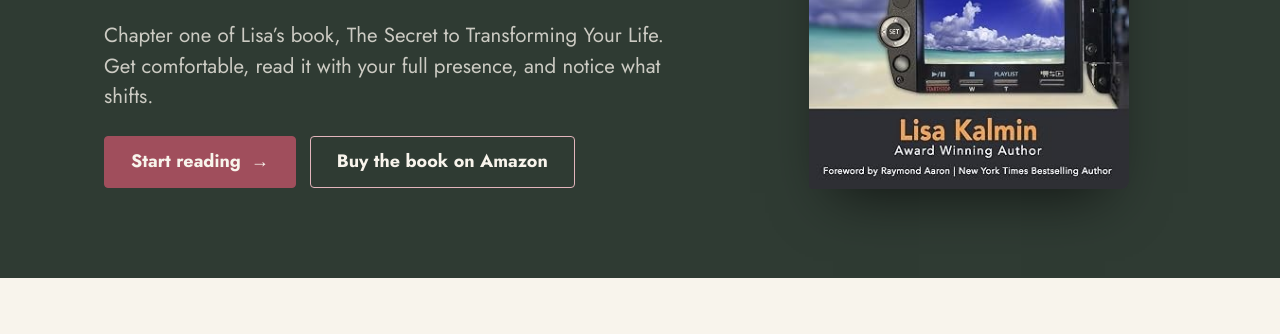
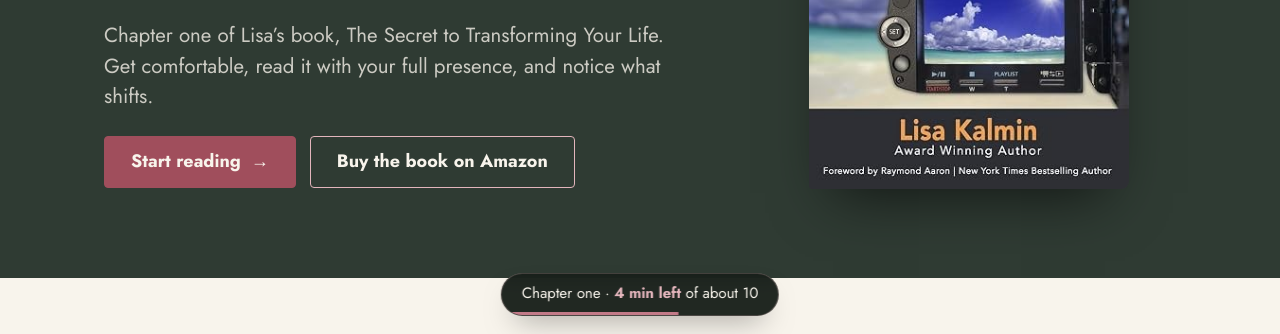
Before and after one commit to kijacreative/lisakalmin, a plain HTML site: page book/chapter-1/index.html in a window 1280 px wide. Shown: the part 466-800 px from the top of the page. Drawn offline with Linux system fonts and the light colour scheme.

Commit message:
Chapter 1: reading length under the title and a floating minutes-left note while reading
Co-Authored-By: Claude Opus 5.5 <noreply@anthropic.com>

```diff
--- a/book/chapter-1/index.html
+++ b/book/chapter-1/index.html
@@ -30,6 +30,13 @@
 .prose blockquote{margin:1.6em 0;padding:4px 0 4px 24px;border-left:3px solid var(--rose-m);font-style:italic;color:var(--forest)}
 .hero .pic{display:flex;justify-content:center}
 @media (max-width:640px){.prose{font-size:18px}}
+.readbar{position:fixed;left:50%;bottom:18px;z-index:30;transform:translate(-50%,16px);opacity:0;pointer-events:none;transition:opacity .25s,transform .25s;background:rgba(20,27,22,.94);-webkit-backdrop-filter:blur(8px);backdrop-filter:blur(8px);color:var(--oat);border:1px solid rgba(227,181,188,.22);border-radius:999px;padding:10px 20px 12px;font-size:15px;line-height:1.3;white-space:nowrap;box-shadow:0 14px 30px -14px rgba(0,0,0,.5);overflow:hidden}
+.readbar.on{opacity:1;transform:translate(-50%,0)}
+.readbar b{color:var(--rose-l);font-weight:700}
+.readbar i{position:absolute;left:0;bottom:0;height:3px;width:100%;background:var(--rose-m);transform-origin:0 50%;transform:scaleX(0);font-style:normal}
+.readmeta{margin-top:12px;color:var(--mid);font-size:16px}
+@media (max-width:640px){.readbar{font-size:14px;padding:9px 16px 11px;bottom:12px}}
+@media (prefers-reduced-motion:reduce){.readbar{transition:none}}
 </style>
 </head>
 <body>
@@ -76,6 +83,7 @@
 <div class="w narrow">
 <p class="kicker">Chapter one</p>
 <h2 class="h2" style="margin-top:14px">Domains of Knowing</h2>
+<p class="readmeta">About 2,400 words · 10 minutes to read</p>
 <div class="prose" style="margin-top:36px">
 <p>If you are like me, you have spent your life doing the best you can. Now, I know that sounds simplistic, and possibly trite, but I really do mean that you do the best you can, with what you know.</p>
 <p>The problem is that we don’t know what we don’t know.</p>
@@ -114,6 +122,30 @@
 </div>
 </div>
 </article>
+<div class="readbar" id="readbar" aria-hidden="true"><span id="readtxt">Chapter one · <b>2,400 words</b> · about 10 min read</span><i id="readfill"></i></div>
+<script>
+(function () {
+  var bar = document.getElementById('readbar'), txt = document.getElementById('readtxt'), fill = document.getElementById('readfill');
+  var prose = document.querySelector('#chapter .prose'), MIN = 10, last = '';
+  if (!bar || !prose) return;
+  function update() {
+    var r = prose.getBoundingClientRect(), vh = window.innerHeight;
+    var p = Math.min(1, Math.max(0, (vh * 0.6 - r.top) / r.height));
+    var inside = r.top < vh * 0.6 && r.bottom > vh * 0.4;
+    bar.classList.toggle('on', inside);
+    fill.style.transform = 'scaleX(' + p.toFixed(3) + ')';
+    var left = Math.ceil(MIN * (1 - p));
+    var t = p < 0.03 ? 'Chapter one · <b>2,400 words</b> · about 10 min read'
+          : left > 0 ? 'Chapter one · <b>' + left + ' min left</b> of about 10'
+          : 'Chapter one · <b>Almost done</b>';
+    if (t !== last) { txt.innerHTML = t; last = t; }
+  }
+  var ticking = false;
+  window.addEventListener('scroll', function () { if (!ticking) { ticking = true; requestAnimationFrame(function () { ticking = false; update(); }); } }, { passive: true });
+  window.addEventListener('resize', update);
+  update();
+})();
+</script>
 
 <section class="sec sage">
 <div class="w split" style="align-items:center">
```
